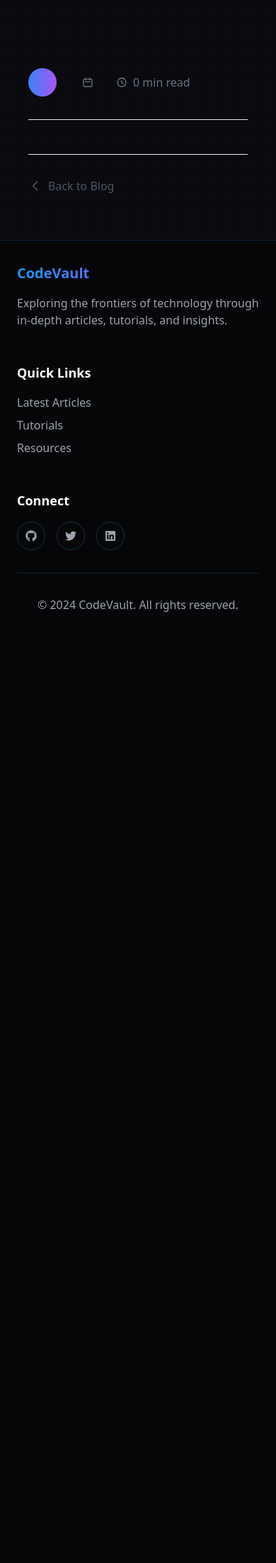
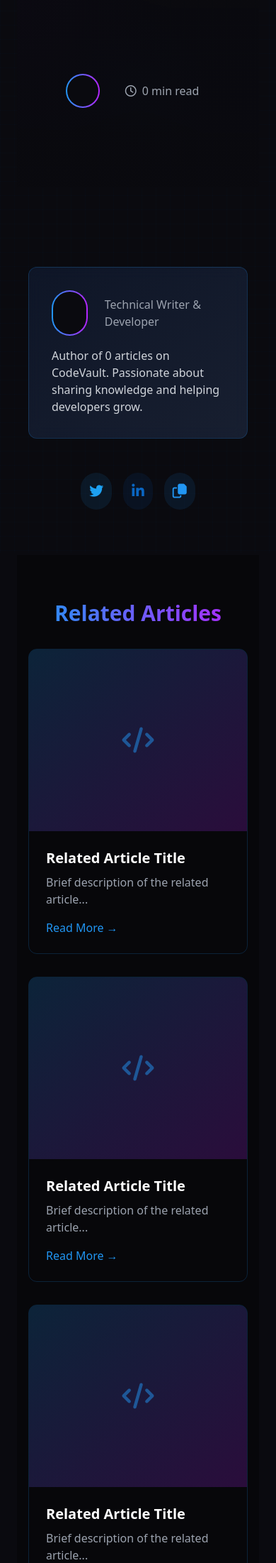
Before and after one commit to JohnathonCrowder/Flask_blog, a Flask app: template app/templates/blog/post.html in a window 390 px wide. Shown: the part 65-2267 px from the top of the page at 71% size. Before the commit the page ends 927 px from the top, so only its background shows below. Run offline with Flask 3, Linux system fonts and the light colour scheme; the template is opened without the code that fills it, so the values that code supplies are empty; some libraries are stand-ins or nearby versions.

Commit message:
Update post.html

```diff
--- a/app/templates/blog/post.html
+++ b/app/templates/blog/post.html
@@ -1,178 +1,312 @@
 {% extends "base.html" %}
 
-{% block title %}{{ post.title }} - {{ company_name }}{% endblock %}
+{% block title %}{{ post.title }} - CodeVault{% endblock %}
+
+{% block head %}
+<style>
+    .post-header {
+        background:
+            linear-gradient(to bottom, rgba(10, 10, 15, 0.9), rgba(10, 10, 15, 0.95)),
+            radial-gradient(circle at 50% 50%, rgba(33, 150, 243, 0.1), transparent 50%),
+            radial-gradient(circle at 0% 0%, rgba(182, 36, 255, 0.1), transparent 50%);
+    }
+
+    .prose {
+        max-width: 65ch;
+        color: #e2e8f0;
+    }
+
+    .prose h2 {
+        color: #f8fafc;
+        font-size: 1.875rem;
+        margin-top: 2.5rem;
+        margin-bottom: 1.25rem;
+        font-weight: 700;
+        background: linear-gradient(to right, #2196f3, #b624ff);
+        -webkit-background-clip: text;
+        background-clip: text;
+        -webkit-text-fill-color: transparent;
+    }
+
+    .prose h3 {
+        color: #f8fafc;
+        font-size: 1.5rem;
+        margin-top: 2rem;
+        margin-bottom: 1rem;
+        font-weight: 600;
+    }
+
+    .prose p {
+        margin-top: 1.25rem;
+        margin-bottom: 1.25rem;
+        line-height: 1.8;
+    }
+
+    .prose a {
+        color: #60a5fa;
+        text-decoration: none;
+        border-bottom: 1px solid transparent;
+        transition: all 0.3s ease;
+    }
+
+    .prose a:hover {
+        color: #93c5fd;
+        border-bottom-color: #93c5fd;
+    }
+
+    .prose code {
+        background: rgba(33, 150, 243, 0.1);
+        color: #60a5fa;
+        padding: 0.2em 0.4em;
+        border-radius: 0.375rem;
+        font-size: 0.875em;
+        font-family: 'Consolas', monospace;
+    }
+
+    .prose pre {
+        background: rgba(15, 23, 42, 0.95);
+        border: 1px solid rgba(33, 150, 243, 0.2);
+        border-radius: 0.5rem;
+        padding: 1rem;
+        margin: 1.5rem 0;
+        overflow-x: auto;
+    }
+
+    .prose pre code {
+        background: transparent;
+        color: #e2e8f0;
+        padding: 0;
+    }
+
+    .prose ul, .prose ol {
+        margin-top: 1.25rem;
+        margin-bottom: 1.25rem;
+        padding-left: 1.625rem;
+    }
+
+    .prose li {
+        margin-top: 0.5rem;
+        margin-bottom: 0.5rem;
+    }
+
+    .prose blockquote {
+        border-left: 4px solid #2196f3;
+        padding-left: 1rem;
+        margin: 1.5rem 0;
+        color: #94a3b8;
+        font-style: italic;
+    }
+
+    .tag-pill {
+        background: rgba(33, 150, 243, 0.1);
+        border: 1px solid rgba(33, 150, 243, 0.3);
+        transition: all 0.3s ease;
+    }
+
+    .tag-pill:hover {
+        background: rgba(33, 150, 243, 0.2);
+        border-color: #2196f3;
+    }
+
+    .author-card {
+        background: linear-gradient(145deg, rgba(15, 23, 42, 0.9), rgba(25, 33, 52, 0.9));
+        backdrop-filter: blur(10px);
+    }
+
+    .share-button {
+        transition: all 0.3s ease;
+    }
+
+    .share-button:hover {
+        transform: translateY(-2px);
+    }
+</style>
+{% endblock %}
 
 {% block content %}
-<article class="max-w-4xl mx-auto px-4 py-8">
+<!-- Post Header -->
+<header class="post-header -mt-8 py-20 px-4">
+    <div class="container mx-auto max-w-4xl text-center">
+        {% if post.category %}
+        <span class="tag-pill px-4 py-1 rounded-full text-sm text-neon-blue mb-6 inline-block">
+            {{ post.category }}
+        </span>
+        {% endif %}
+
+        <h1 class="text-4xl md:text-6xl font-bold mb-6">{{ post.title }}</h1>
+
+        {% if post.subtitle %}
+        <p class="text-xl text-gray-400 mb-8">{{ post.subtitle }}</p>
+        {% endif %}
+
+        <div class="flex items-center justify-center mb-8">
+            <div class="flex items-center mr-6">
+                <div class="h-12 w-12 rounded-full bg-gradient-to-r from-neon-blue to-neon-purple p-0.5">
+                    <div class="w-full h-full rounded-full bg-cyber-dark flex items-center justify-center">
+                        <span class="text-neon-blue font-bold">{{ post.author.username[0].upper() }}</span>
+                    </div>
+                </div>
+                <div class="ml-3 text-left">
+                    <a href="{{ url_for('blog.author_profile', user_id=post.author.id) }}"
+                       class="text-white hover:text-neon-blue transition-colors">
+                        {{ post.author.username }}
+                    </a>
+                    <p class="text-sm text-gray-400">{{ post.created_at.strftime('%B %d, %Y') }}</p>
+                </div>
+            </div>
+            <div class="text-gray-400">
+                <span class="mr-4">
+                    <i class="far fa-clock mr-1"></i>
+                    {{ (post.content|wordcount / 200)|round|int }} min read
+                </span>
+                {% if post.tags %}
+                <span>
+                    <i class="far fa-folder mr-1"></i>
+                    {{ post.tags.split(',')|length }} tags
+                </span>
+                {% endif %}
+            </div>
+        </div>
+    </div>
+</header>
+
 <!-- Featured Image -->
 {% if post.featured_image_data %}
-    <div class="mb-8">
+<div class="container mx-auto max-w-4xl px-4 -mt-8">
+    <div class="rounded-xl overflow-hidden shadow-lg">
         <img src="{{ url_for('blog.serve_image', post_id=post.id) }}"
              alt="{{ post.title }}"
-             class="w-full object-contain max-h-[70vh]">
+             class="w-full h-128 object-cover">
+    </div>
 </div>
 {% endif %}
 
-    <!-- Title Section -->
-    <header class="mb-8">
-        <h1 class="text-4xl font-bold mb-4">{{ post.title }}</h1>
-        {% if post.subtitle %}
-        <p class="text-xl text-gray-600 mb-6">{{ post.subtitle }}</p>
-        {% endif %}
-    </header>
-
-    <!-- Metadata Bar -->
-    <div class="flex flex-wrap items-center gap-x-6 gap-y-3 mb-8 pb-8 border-b">
-        <!-- Author Info -->
-        <div class="flex items-center">
-            <div class="h-10 w-10 rounded-full bg-gradient-to-r from-blue-500 to-purple-500 flex items-center justify-center">
-                <span class="text-white font-semibold">
-                    {{ post.author.username[0].upper() }}
-                </span>
-            </div>
-            <div class="ml-3">
-                <a href="{{ url_for('blog.author_profile', user_id=post.author.id) }}"
-                   class="text-gray-900 font-medium hover:text-blue-600">
-                    {{ post.author.username }}
-                </a>
-            </div>
-        </div>
-
-        <div class="flex items-center text-gray-500">
-            <svg class="w-4 h-4 mr-2" fill="none" stroke="currentColor" viewBox="0 0 24 24">
-                <path stroke-linecap="round" stroke-linejoin="round" stroke-width="2"
-                      d="M8 7V3m8 4V3m-9 8h10M5 21h14a2 2 0 002-2V7a2 2 0 00-2-2H5a2 2 0 00-2 2v12a2 2 0 002 2z"/>
-            </svg>
-            <time datetime="{{ post.created_at.isoformat() }}">
-                {{ post.created_at.strftime('%B %d, %Y') }}
-            </time>
-        </div>
-
-        <div class="flex items-center text-gray-500">
-            <svg class="w-4 h-4 mr-2" fill="none" stroke="currentColor" viewBox="0 0 24 24">
-                <path stroke-linecap="round" stroke-linejoin="round" stroke-width="2"
-                      d="M12 8v4l3 3m6-3a9 9 0 11-18 0 9 9 0 0118 0z"/>
-            </svg>
-            <span>{{ (post.content|wordcount / 200)|round|int }} min read</span>
-        </div>
-
-        {% if post.category %}
-        <div class="flex items-center">
-            <span class="px-3 py-1 rounded-full text-sm font-medium bg-blue-100 text-blue-800">
-                {{ post.category }}
-            </span>
-        </div>
-        {% endif %}
-
-        {% if current_user.is_authenticated and current_user.is_administrator() %}
-        <div class="flex items-center">
-            <span class="px-3 py-1 text-sm font-semibold rounded-full
-                {% if post.status == 'published' %}
-                    bg-green-100 text-green-800
-                {% else %}
-                    bg-yellow-100 text-yellow-800
-                {% endif %}">
-                {{ post.status.capitalize() }}
-            </span>
-        </div>
-        {% endif %}
-    </div>
-
 <!-- Main Content -->
-    <div class="prose prose-lg max-w-none mb-12">
+<article class="py-16">
+    <div class="container mx-auto max-w-4xl px-4">
+        <!-- Content -->
+        <div class="prose mx-auto mb-12">
             {{ post.content|safe }}
         </div>
 
         <!-- Tags -->
         {% if post.tags %}
         <div class="mb-12">
-        <h3 class="text-lg font-semibold mb-4">Tags</h3>
+            <h3 class="text-lg font-semibold mb-4 text-white">Tags</h3>
             <div class="flex flex-wrap gap-2">
                 {% for tag in post.tag_list %}
-            <span class="px-3 py-1 bg-gray-100 text-gray-700 rounded-full text-sm hover:bg-gray-200 transition duration-200">
-                {{ tag }}
-            </span>
+                <span class="tag-pill px-3 py-1 rounded-full text-sm text-neon-blue">{{ tag }}</span>
                 {% endfor %}
             </div>
         </div>
         {% endif %}
 
-    <!-- Action Bar -->
-    <div class="flex justify-between items-center pt-8 border-t">
-        <a href="{{ url_for('blog.index') }}"
-           class="inline-flex items-center text-gray-600 hover:text-gray-900">
-            <svg class="w-5 h-5 mr-2" fill="none" stroke="currentColor" viewBox="0 0 24 24">
-                <path stroke-linecap="round" stroke-linejoin="round" stroke-width="2" d="M15 19l-7-7 7-7"></path>
-            </svg>
-            Back to Blog
+        <!-- Author Card -->
+        <div class="author-card rounded-xl border border-neon-blue/20 p-8 mb-12">
+            <div class="flex items-center">
+                <div class="h-16 w-16 rounded-full bg-gradient-to-r from-neon-blue to-neon-purple p-0.5">
+                    <div class="w-full h-full rounded-full bg-cyber-dark flex items-center justify-center">
+                        <span class="text-2xl text-neon-blue font-bold">{{ post.author.username[0].upper() }}</span>
+                    </div>
+                </div>
+                <div class="ml-6">
+                    <h3 class="text-xl font-bold text-white">{{ post.author.username }}</h3>
+                    <p class="text-gray-400">Technical Writer & Developer</p>
+                </div>
+            </div>
+            <p class="text-gray-300 mt-4">
+                Author of {{ post.author.posts|length }} articles on CodeVault. Passionate about sharing knowledge and helping developers grow.
+            </p>
+        </div>
+
+        <!-- Share Buttons -->
+        <div class="flex justify-center space-x-4">
+            <button class="share-button p-3 rounded-full bg-[#1DA1F2]/10 text-[#1DA1F2] hover:bg-[#1DA1F2]/20">
+                <i class="fab fa-twitter text-xl"></i>
+            </button>
+            <button class="share-button p-3 rounded-full bg-[#0A66C2]/10 text-[#0A66C2] hover:bg-[#0A66C2]/20">
+                <i class="fab fa-linkedin-in text-xl"></i>
+            </button>
+            <button class="share-button p-3 rounded-full bg-neon-blue/10 text-neon-blue hover:bg-neon-blue/20">
+                <i class="far fa-copy text-xl"></i>
+            </button>
+        </div>
+    </div>
+</article>
+
+<!-- Related Posts -->
+<section class="py-16 bg-cyber-darker/50">
+    <div class="container mx-auto max-w-6xl px-4">
+        <h2 class="text-3xl font-bold mb-8 text-center bg-gradient-to-r from-neon-blue to-neon-purple bg-clip-text text-transparent">
+            Related Articles
+        </h2>
+        <div class="grid grid-cols-1 md:grid-cols-3 gap-8">
+            {% for i in range(3) %}
+            <div class="post-card rounded-xl border border-neon-blue/20 overflow-hidden">
+                <div class="h-64 bg-gradient-to-br from-neon-blue/20 to-neon-purple/20 flex items-center justify-center">
+                    <i class="fas fa-code text-4xl text-neon-blue/50"></i>
+                </div>
+                <div class="p-6">
+                    <h3 class="text-xl font-bold text-white hover:text-neon-blue transition-colors mb-2">
+                        <a href="#">Related Article Title</a>
+                    </h3>
+                    <p class="text-gray-400 mb-4 line-clamp-2">
+                        Brief description of the related article...
+                    </p>
+                    <a href="#" class="text-neon-blue hover:text-neon-purple transition-colors">
+                        Read More →
                     </a>
+                </div>
+            </div>
+            {% endfor %}
+        </div>
+    </div>
+</section>
 
+<!-- Call to Action -->
+{% if not current_user.is_authenticated %}
+<section class="py-16">
+    <div class="container mx-auto max-w-4xl px-4">
+        <div class="gradient-border rounded-xl p-8 text-center">
+            <h2 class="text-3xl font-bold mb-4 bg-gradient-to-r from-neon-blue to-neon-purple bg-clip-text text-transparent">
+                Join Our Tech Community
+            </h2>
+            <p class="text-gray-400 mb-6">
+                Get access to exclusive content, tutorials, and updates from our expert developers.
+            </p>
+            <div class="flex justify-center space-x-4">
+                <a href="{{ url_for('auth.register') }}"
+                   class="gradient-border rounded-lg inline-block">
+                    <span class="px-6 py-3 inline-block text-neon-blue hover:text-neon-purple transition-colors">
+                        Sign Up Now
+                    </span>
+                </a>
+                <a href="{{ url_for('auth.login') }}"
+                   class="px-6 py-3 border border-neon-blue/30 rounded-lg text-gray-300 hover:text-white hover:border-neon-blue transition-all">
+                    Login
+                </a>
+            </div>
+        </div>
+    </div>
+</section>
+{% endif %}
+
+<!-- Admin Actions -->
 {% if current_user.is_authenticated and current_user.is_administrator() %}
-        <div class="flex space-x-4">
+<div class="fixed bottom-8 right-8 flex space-x-4">
     <a href="{{ url_for('blog.edit', post_id=post.id) }}"
-               class="inline-flex items-center text-blue-600 hover:text-blue-800">
-                <svg class="w-5 h-5 mr-2" fill="none" stroke="currentColor" viewBox="0 0 24 24">
-                    <path stroke-linecap="round" stroke-linejoin="round" stroke-width="2"
-                          d="M11 5H6a2 2 0 00-2 2v11a2 2 0 002 2h11a2 2 0 002-2v-5m-1.414-9.414a2 2 0 112.828 2.828L11.828 15H9v-2.828l8.586-8.586z">
-                    </path>
-                </svg>
-                Edit Post
+       class="gradient-border rounded-full p-0.5">
+        <span class="w-12 h-12 rounded-full bg-cyber-dark flex items-center justify-center text-neon-blue hover:text-neon-purple transition-colors">
+            <i class="fas fa-edit text-xl"></i>
+        </span>
     </a>
-
     <form action="{{ url_for('blog.delete', post_id=post.id) }}" method="POST" class="inline">
         <button type="submit"
-                        class="inline-flex items-center text-red-600 hover:text-red-800"
+                class="w-12 h-12 rounded-full border border-red-500/30 bg-cyber-dark text-red-500 hover:text-red-400 hover:border-red-400 transition-colors"
                 onclick="return confirm('Are you sure you want to delete this post?')">
-                    <svg class="w-5 h-5 mr-2" fill="none" stroke="currentColor" viewBox="0 0 24 24">
-                        <path stroke-linecap="round" stroke-linejoin="round" stroke-width="2"
-                              d="M19 7l-.867 12.142A2 2 0 0116.138 21H7.862a2 2 0 01-1.995-1.858L5 7m5 4v6m4-6v6m1-10V4a1 1 0 00-1-1h-4a1 1 0 00-1 1v3M4 7h16">
-                        </path>
-                    </svg>
-                    Delete Post
+            <i class="fas fa-trash-alt"></i>
         </button>
     </form>
 </div>
 {% endif %}
-    </div>
-</article>
 {% endblock %}
-
-
-{% block head %}
-<style>
-    .prose {
-        color: #374151;
-    }
-    .prose h2 {
-        color: #111827;
-        margin-top: 2em;
-        margin-bottom: 1em;
-    }
-    .prose h3 {
-        color: #1F2937;
-        margin-top: 1.6em;
-        margin-bottom: 0.8em;
-    }
-    .prose a {
-        color: #2563EB;
-        text-decoration: underline;
-    }
-    .prose blockquote {
-        border-left: 4px solid #E5E7EB;
-        padding-left: 1em;
-        color: #4B5563;
-    }
-    .prose code {
-        background-color: #F3F4F6;
-        padding: 0.2em 0.4em;
-        border-radius: 0.25em;
-    }
-    .prose pre {
-        background-color: #1F2937;
-        color: #F3F4F6;
-        padding: 1em;
-        border-radius: 0.375em;
-        overflow-x: auto;
-    }
-</style>
-{% endblock %}
```
Lines whose indentation alone changed are shown as unchanged.
